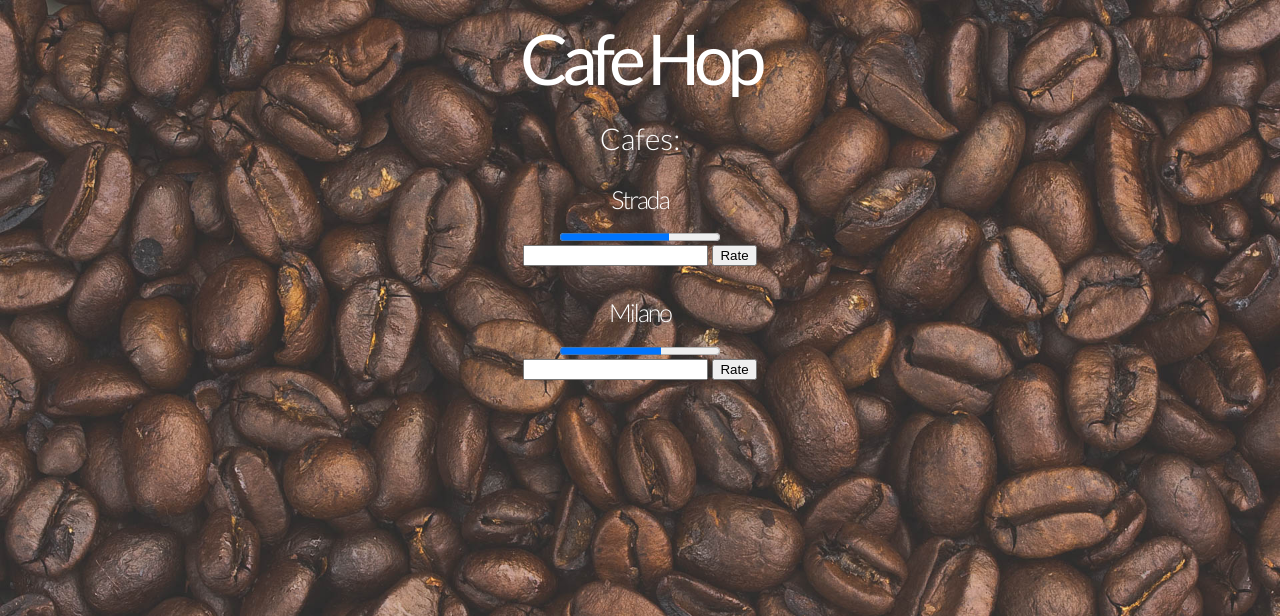
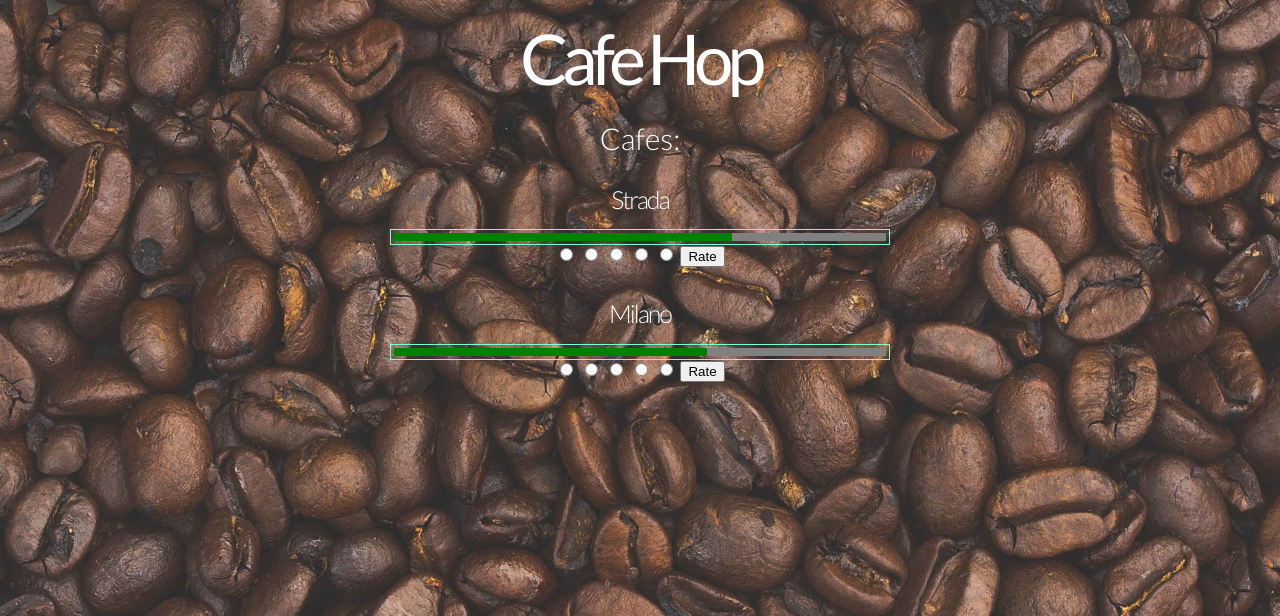
Before and after one commit to rahdor/cafe_hop, a Django app: page /cafe_hop/ in a window 1280 px wide. Shown: the top 616 px of the page. Run offline with Django 3.2, Linux system fonts and the light colour scheme; data comes from the database, SQL or seed files in the repository; both versions use the stored data as it was after the commit; some libraries are stand-ins or nearby versions; some web fonts are replaced.

Commit message:
added buttons

```diff
--- a/cafe_hop/static/cafe_hop/style.css
+++ b/cafe_hop/static/cafe_hop/style.css
@@ -92,3 +92,10 @@
 	background-size: cover;
 
 }
+
+progress {
+ width: 500px;
+ border: 1px solid aquamarine ;
+ position: relative;
+ padding: 3px;
+}
--- a/cafe_hop/templates/cafe_hop/index.html
+++ b/cafe_hop/templates/cafe_hop/index.html
@@ -5,6 +5,8 @@
 <link href='http://fonts.googleapis.com/css?family=Lato:100,300,400,700,900,100italic,300italic,400italic,700italic,900italic|Ek+Mukta:200,300,400,500,600,700,800' rel='stylesheet' type='text/css'>
 
 <script src="http://ajax.googleapis.com/ajax/libs/angularjs/1.3.14/angular.min.js"></script>
+
+
 
 
 
@@ -23,13 +25,33 @@
 
 			<progress id = 'progressBar' value = {{value}} max = '5'></progress>
 
+<!--
+			<div class="rating">
+			    <span><input type="radio" name="rating" id="str5" value="5"><label for="str5"></label></span>
+			    <span><input type="radio" name="rating" id="str4" value="4"><label for="str4"></label></span>
+			    <span><input type="radio" name="rating" id="str3" value="3"><label for="str3"></label></span>
+			    <span><input type="radio" name="rating" id="str2" value="2"><label for="str2"></label></span>
+			    <span><input type="radio" name="rating" id="str1" value="1"><label for="str1"></label></span>
+			</div>
+ -->
 
-			<form action="/cafe_hop/rate/{{ key.id }}/" method="POST">
-				<input type="integer" name = "rating" />
+			<form name = "myform" action="/cafe_hop/rate/{{ key.id }}/" method="POST">
+				<input type="radio" name = "rating" value = "1"/>
+				<input type="radio" name = "rating" value = "2"/>
+				<input type="radio" name = "rating" value = "3"/>
+				<input type="radio" name = "rating" value = "4"/>
+				<input type="radio" name = "rating" value = "5"/>
+
     			{% csrf_token %}
 			    {{ form.as_p }}
+
+
 			    <input type="submit" value="Rate" />
 			</form>
+
+
+
+
 
 			{% endfor %}
 		</ul>
--- a/cafe_hop/views.py
+++ b/cafe_hop/views.py
@@ -32,6 +32,7 @@
 
 	print request.POST
 	if request.method == 'POST':
+		print request.POST
 		value = int(request.POST['rating'])
 		cafe = Cafe.objects.get(id = cafe_id)
 		now = datetime.now()
```
Also changed, not shown: cafe_hop/templates/cafe_hop/coffee.png (added), db.sqlite3, 6 other files.
